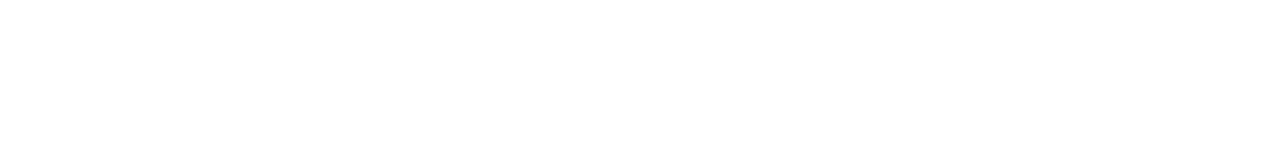
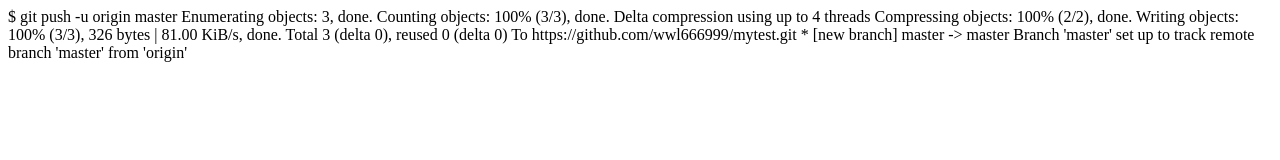
Before and after one commit to wwl666999/mytest, a plain HTML site: page index.html in a window 1280 px wide. Drawn offline with Linux system fonts and the light colour scheme.

Commit message:
Update index.html

```diff
--- a/index.html
+++ b/index.html
@@ -5,6 +5,15 @@
     <title>Title</title>
 </head>
 <body>
-
+$ git push -u origin master
+Enumerating objects: 3, done.
+Counting objects: 100% (3/3), done.
+Delta compression using up to 4 threads
+Compressing objects: 100% (2/2), done.
+Writing objects: 100% (3/3), 326 bytes | 81.00 KiB/s, done.
+Total 3 (delta 0), reused 0 (delta 0)
+To https://github.com/wwl666999/mytest.git
+ * [new branch]      master -> master
+Branch 'master' set up to track remote branch 'master' from 'origin'
 </body>
 </html>
```
